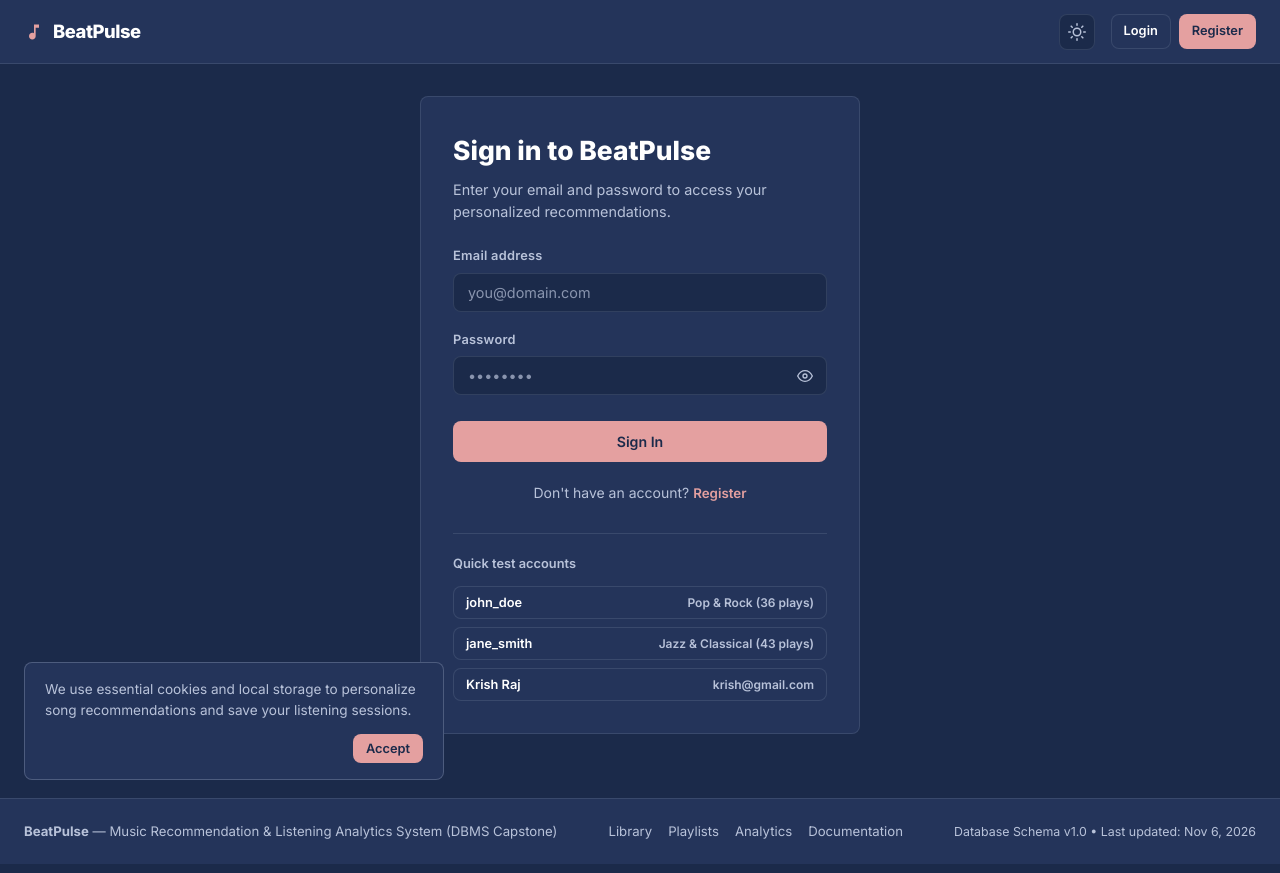
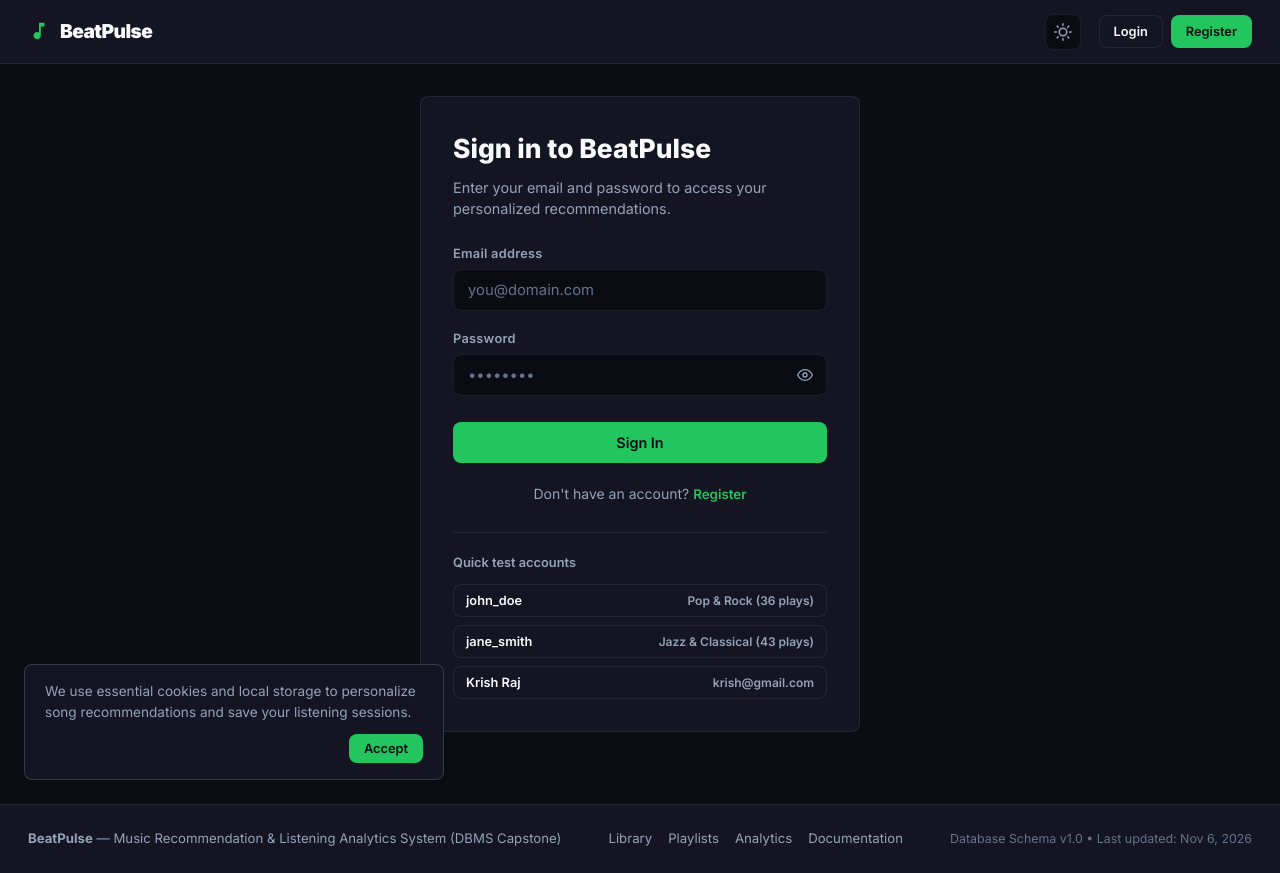
Before and after one commit to KrishRaj007/DBMS-Capstone, a React (Vite) app in the folder Frontend/: page /login in a window 1280 px wide. Built offline with nearby package versions, Linux system fonts and the light colour scheme.

Commit message:
feat(ui): complete UI overhaul using UI/UX Pro Max OLED music streaming design system

```diff
--- a/Frontend/src/index.css
+++ b/Frontend/src/index.css
@@ -1,60 +1,83 @@
 /* ============================================================
-   BeatPulse — Music Recommendation & Listening Analytics
-   Human-Crafted Music & DBMS Experience
-   Font: "Inter" only (no fallback)
-   Background: #1B2A4A | Surface: #24345A | Primary: #E4A0A0
-   Secondary: #EED9A0 | Text: #FFFFFF | Text-muted: #B8C2D9
-   Danger: #EF4444 | Radius: 8px everywhere
+   BeatPulse — Modern Music Streaming & Listening Analytics
+   Generated via UI/UX Pro Max Engine
+   Dark Mode (OLED) & Electric Accent Architecture
+   Typography: "Inter"
+   Border Radius: 8px consistent
    ============================================================ */
 
-@import url('https://fonts.googleapis.com/css2?family=Inter:wght@300;400;500;600;700;800&display=swap');
+@import url('https://fonts.googleapis.com/css2?family=Inter:wght@300;400;500;600;700;800;900&display=swap');
 
-/* ── Design Tokens ──────────────────────────────────────────── */
+/* ── Modern Design Tokens ───────────────────────────────────── */
 :root {
-  --bg:              #1B2A4A;
-  --surface:         #24345A;
-  --surface-hover:   #2C3E6B;
-  --surface-active:  #1F2E52;
-  --primary:         #E4A0A0;
-  --primary-hover:   #EEB8B8;
-  --primary-subtle:  rgba(228, 160, 160, 0.12);
-  --secondary:       #EED9A0;
-  --secondary-hover: #F6E6BC;
-  --secondary-subtle:rgba(238, 217, 160, 0.12);
-  --text:            #FFFFFF;
-  --text-muted:      #B8C2D9;
+  --bg:              #0B0B14;
+  --surface:         #141422;
+  --surface-hover:   #1C1C30;
+  --surface-active:  #252540;
+
+  --primary:         #22C55E;
+  --primary-hover:   #16A34A;
+  --primary-subtle:  rgba(34, 197, 94, 0.12);
+
+  --secondary:       #6366F1;
+  --secondary-hover: #4F46E5;
+  --secondary-subtle:rgba(99, 102, 241, 0.14);
+
+  --accent:          #38BDF8;
+
+  --text:            #F8FAFC;
+  --text-muted:      #94A3B8;
+  --text-dim:        #64748B;
+
   --danger:          #EF4444;
   --danger-hover:    #DC2626;
   --danger-subtle:   rgba(239, 68, 68, 0.14);
+
   --radius:          8px;
-  --border:          rgba(184, 194, 217, 0.14);
-  --border-strong:   rgba(184, 194, 217, 0.28);
-  --border-focus:    #E4A0A0;
+  --border:          rgba(255, 255, 255, 0.08);
+  --border-strong:   rgba(255, 255, 255, 0.16);
+  --border-focus:    #22C55E;
+
+  --shadow-sm:       0 1px 2px rgba(0, 0, 0, 0.3);
+  --shadow-md:       0 4px 12px rgba(0, 0, 0, 0.4);
+  --shadow-lg:       0 10px 25px rgba(0, 0, 0, 0.5);
 }
 
 [data-theme="light"] {
-  --bg:              #F4F7FB;
+  --bg:              #F8FAFC;
   --surface:         #FFFFFF;
-  --surface-hover:   #F0F4FA;
-  --surface-active:  #E8EEF7;
-  --primary:         #B86B6B;
-  --primary-hover:   #A05555;
-  --primary-subtle:  rgba(184, 107, 107, 0.12);
-  --secondary:       #8F7335;
-  --secondary-hover: #755D28;
-  --secondary-subtle:rgba(143, 115, 53, 0.12);
-  --text:            #1B2A4A;
-  --text-muted:      #4A5B7D;
+  --surface-hover:   #F1F5F9;
+  --surface-active:  #E2E8F0;
+
+  --primary:         #16A34A;
+  --primary-hover:   #15803D;
+  --primary-subtle:  rgba(22, 163, 74, 0.12);
+
+  --secondary:       #4F46E5;
+  --secondary-hover: #4338CA;
+  --secondary-subtle:rgba(79, 70, 229, 0.12);
+
+  --accent:          #0284C7;
+
+  --text:            #0F172A;
+  --text-muted:      #475569;
+  --text-dim:        #94A3B8;
+
   --danger:          #DC2626;
   --danger-hover:    #B91C1C;
   --danger-subtle:   rgba(220, 38, 38, 0.12);
+
   --radius:          8px;
-  --border:          #D3DEEE;
-  --border-strong:   #BAC9DE;
-  --border-focus:    #B86B6B;
+  --border:          #E2E8F0;
+  --border-strong:   #CBD5E1;
+  --border-focus:    #16A34A;
+
+  --shadow-sm:       0 1px 2px rgba(0, 0, 0, 0.05);
+  --shadow-md:       0 4px 6px -1px rgba(0, 0, 0, 0.1);
+  --shadow-lg:       0 10px 15px -3px rgba(0, 0, 0, 0.1);
 }
 
-/* ── Reset & Typography ─────────────────────────────────────── */
+/* ── Base Setup ─────────────────────────────────────────────── */
 *,
 *::before,
 *::after {
@@ -73,25 +96,24 @@ body {
   font-family: 'Inter';
   background-color: var(--bg);
   color: var(--text);
-  line-height: 1.6;
+  line-height: 1.5;
   min-height: 100vh;
   -webkit-font-smoothing: antialiased;
-  -moz-osx-font-smoothing: grayscale;
 }
 
 h1, h2, h3, h4, h5, h6, p, span, a, button, input, select, textarea, div {
   font-family: 'Inter';
 }
 
-/* ── Browser Surfaces Theming ───────────────────────────────── */
+/* ── Custom Scrollbars & Focus Rings ────────────────────────── */
 ::selection {
   background-color: var(--primary);
-  color: #1B2A4A;
+  color: #0B0B14;
 }
 
 ::-webkit-scrollbar {
-  width: 7px;
-  height: 7px;
+  width: 6px;
+  height: 6px;
 }
 ::-webkit-scrollbar-track {
   background: var(--bg);
@@ -110,12 +132,12 @@ h1, h2, h3, h4, h5, h6, p, span, a, button, input, select, textarea, div {
 }
 
 a {
-  color: var(--primary);
+  color: var(--text);
   text-decoration: none;
   transition: color 0.15s ease;
 }
 a:hover {
-  color: var(--secondary);
+  color: var(--primary);
 }
 
 button {
@@ -124,7 +146,7 @@ button {
   outline: none;
   border-radius: var(--radius);
   font-family: 'Inter';
-  transition: background-color 0.15s ease, border-color 0.15s ease, color 0.15s ease, opacity 0.15s ease;
+  transition: all 0.15s ease;
 }
 
 input, select, textarea {
@@ -133,7 +155,7 @@ input, select, textarea {
   font-family: 'Inter';
 }
 
-/* ── App Layout ─────────────────────────────────────────────── */
+/* ── Global Layout Wrapper ──────────────────────────────────── */
 .app-layout {
   display: flex;
   flex-direction: column;
@@ -142,9 +164,9 @@ input, select, textarea {
 }
 
 .page-container {
-  max-width: 1200px;
+  max-width: 1240px;
   margin: 0 auto;
-  padding: 32px 24px 64px;
+  padding: 32px 24px 72px;
   width: 100%;
 }
 
@@ -158,32 +180,19 @@ input, select, textarea {
 }
 
 .page-title {
-  font-size: 1.9rem;
+  font-size: 2rem;
   font-weight: 800;
-  letter-spacing: -0.025em;
+  letter-spacing: -0.03em;
   color: var(--text);
+  line-height: 1.15;
   margin-bottom: 6px;
 }
 
 .page-subtitle {
   color: var(--text-muted);
   font-size: 0.95rem;
-  max-width: 680px;
+  max-width: 700px;
   line-height: 1.55;
-}
-
-/* ── Humanized Content Blocks ───────────────────────────────── */
-.editorial-lead {
-  font-size: 1.1rem;
-  line-height: 1.6;
-  color: var(--text-muted);
-  max-width: 620px;
-}
-
-.editorial-note {
-  font-size: 0.85rem;
-  color: var(--text-muted);
-  line-height: 1.5;
 }
 
 /* ── Card Surfaces ──────────────────────────────────────────── */
@@ -192,7 +201,7 @@ input, select, textarea {
   border: 1px solid var(--border);
   border-radius: var(--radius);
   padding: 24px;
-  transition: border-color 0.15s ease;
+  transition: border-color 0.2s ease, background-color 0.2s ease;
 }
 
 .card:hover {
@@ -200,14 +209,14 @@ input, select, textarea {
 }
 
 .hover-card {
-  transition: border-color 0.15s ease, background-color 0.15s ease;
+  transition: border-color 0.2s ease, background-color 0.2s ease;
 }
 .hover-card:hover {
   background-color: var(--surface-hover);
   border-color: var(--border-strong);
 }
 
-/* ── Layout Grids ───────────────────────────────────────────── */
+/* ── Responsive Grids ───────────────────────────────────────── */
 .grid-cols-2 {
   display: grid;
   grid-template-columns: repeat(2, minmax(0, 1fr));
@@ -241,15 +250,15 @@ input, select, textarea {
   }
 }
 
-/* ── Button Hierarchy ───────────────────────────────────────── */
+/* ── Modern Button Styling ──────────────────────────────────── */
 .btn {
   display: inline-flex;
   align-items: center;
   justify-content: center;
   gap: 8px;
-  padding: 9px 18px;
+  padding: 10px 18px;
   font-weight: 600;
-  font-size: 0.885rem;
+  font-size: 0.9rem;
   border-radius: var(--radius);
   border: 1px solid transparent;
   white-space: nowrap;
@@ -257,7 +266,7 @@ input, select, textarea {
 
 .btn-primary {
   background-color: var(--primary);
-  color: #1B2A4A;
+  color: #0B0B14;
 }
 .btn-primary:hover:not(:disabled) {
   background-color: var(--primary-hover);
@@ -282,13 +291,13 @@ input, select, textarea {
 }
 
 .btn-sm {
-  padding: 6px 12px;
+  padding: 6px 14px;
   font-size: 0.8rem;
 }
 
 .btn-lg {
   padding: 12px 24px;
-  font-size: 0.95rem;
+  font-size: 1rem;
 }
 
 .btn-full {
@@ -296,11 +305,11 @@ input, select, textarea {
 }
 
 .btn:disabled {
-  opacity: 0.55;
+  opacity: 0.5;
   cursor: not-allowed;
 }
 
-/* ── Form Controls & Polish ─────────────────────────────────── */
+/* ── Form Controls & Banners ────────────────────────────────── */
 .form-group {
   margin-bottom: 18px;
 }
@@ -316,11 +325,11 @@ input, select, textarea {
 
 .form-input {
   width: 100%;
-  padding: 10px 14px;
+  padding: 11px 14px;
   background-color: var(--bg);
   border: 1px solid var(--border);
   color: var(--text);
-  font-size: 0.9rem;
+  font-size: 0.925rem;
   border-radius: var(--radius);
   transition: border-color 0.15s ease;
 }
@@ -330,11 +339,9 @@ input, select, textarea {
 }
 
 .form-input::placeholder {
-  color: var(--text-muted);
-  opacity: 0.7;
+  color: var(--text-dim);
 }
 
-/* ── Form Notification Banners ──────────────────────────────── */
 .form-error-banner {
   display: flex;
   align-items: center;
@@ -353,9 +360,9 @@ input, select, textarea {
   display: flex;
   align-items: center;
   gap: 10px;
-  background-color: var(--secondary-subtle);
-  border: 1px solid var(--secondary);
-  color: var(--secondary);
+  background-color: var(--primary-subtle);
+  border: 1px solid var(--primary);
+  color: var(--primary);
   padding: 12px 16px;
   border-radius: var(--radius);
   margin-bottom: 20px;
@@ -370,7 +377,7 @@ input, select, textarea {
   left: 16px;
   z-index: 10000;
   background-color: var(--primary);
-  color: #1B2A4A;
+  color: #0B0B14;
   padding: 8px 16px;
   border-radius: var(--radius);
   font-weight: 700;
@@ -405,7 +412,7 @@ input, select, textarea {
   z-index: 1000;
   background-color: var(--surface);
   border-bottom: 1px solid var(--border);
-  padding: 0 24px;
+  padding: 0 28px;
   height: 64px;
   display: flex;
   align-items: center;
@@ -415,22 +422,22 @@ input, select, textarea {
 .header-left, .header-right {
   display: flex;
   align-items: center;
-  gap: 16px;
+  gap: 18px;
 }
 
 .header-logo {
   display: flex;
   align-items: center;
-  gap: 9px;
-  font-size: 1.15rem;
-  font-weight: 800;
+  gap: 10px;
+  font-size: 1.2rem;
+  font-weight: 900;
   color: var(--text);
-  letter-spacing: -0.025em;
+  letter-spacing: -0.03em;
 }
 
 .header-logo svg {
-  width: 20px;
-  height: 20px;
+  width: 22px;
+  height: 22px;
   fill: var(--primary);
 }
 
@@ -442,7 +449,7 @@ input, select, textarea {
 }
 
 .header-nav a {
-  padding: 7px 12px;
+  padding: 7px 14px;
   color: var(--text-muted);
   font-size: 0.875rem;
   font-weight: 500;
@@ -472,28 +479,28 @@ input, select, textarea {
   background-color: var(--bg);
   border: 1px solid var(--border);
   color: var(--text);
-  padding: 7px 12px 7px 32px;
+  padding: 8px 14px 8px 34px;
   font-size: 0.85rem;
   width: 210px;
   border-radius: var(--radius);
-  transition: all 0.15s ease;
+  transition: all 0.2s ease;
 }
 
 .site-search input:focus {
-  width: 270px;
+  width: 280px;
   border-color: var(--border-focus);
 }
 
 .site-search-icon {
   position: absolute;
-  left: 10px;
-  color: var(--text-muted);
+  left: 11px;
+  color: var(--text-dim);
   pointer-events: none;
   display: flex;
   align-items: center;
 }
 
-/* ── 1. Dark Mode Toggle ────────────────────────────────────── */
+/* ── 1. Theme Toggle ────────────────────────────────────────── */
 .theme-toggle {
   background-color: var(--bg);
   color: var(--text-muted);
@@ -506,7 +513,7 @@ input, select, textarea {
   border-radius: var(--radius);
 }
 .theme-toggle:hover {
-  color: var(--primary);
+  color: var(--text);
   border-color: var(--border-strong);
 }
 
@@ -567,7 +574,7 @@ input, select, textarea {
   }
 }
 
-/* ── Authentic Relational Badges ────────────────────────────── */
+/* ── System & Music Badges ──────────────────────────────────── */
 .badge-provenance {
   display: inline-flex;
   align-items: center;
@@ -594,22 +601,23 @@ input, select, textarea {
   border-radius: var(--radius);
 }
 
-/* ── Metric Display ─────────────────────────────────────────── */
+/* ── KPI Stat Boxes ─────────────────────────────────────────── */
 .stat-box {
   background-color: var(--surface);
   border: 1px solid var(--border);
   border-radius: var(--radius);
-  padding: 18px 20px;
+  padding: 20px;
   display: flex;
   flex-direction: column;
 }
 
 .stat-box-value {
-  font-size: 1.85rem;
+  font-size: 2rem;
   font-weight: 800;
   color: var(--text);
   line-height: 1.1;
   margin-bottom: 4px;
+  letter-spacing: -0.02em;
 }
 
 .stat-box-label {
@@ -620,11 +628,11 @@ input, select, textarea {
 
 .stat-box-sub {
   font-size: 0.75rem;
-  color: var(--text-muted);
+  color: var(--text-dim);
   margin-top: 4px;
 }
 
-/* ── Track Row ──────────────────────────────────────────────── */
+/* ── Song Item Row ──────────────────────────────────────────── */
 .song-row {
   display: flex;
   align-items: center;
@@ -656,8 +664,8 @@ input, select, textarea {
 }
 
 .btn-play-trigger {
-  width: 34px;
-  height: 34px;
+  width: 36px;
+  height: 36px;
   border-radius: var(--radius);
   background-color: var(--bg);
   border: 1px solid var(--border);
@@ -671,17 +679,17 @@ input, select, textarea {
 
 .btn-play-trigger:hover {
   background-color: var(--primary);
-  color: #1B2A4A;
+  color: #0B0B14;
   border-color: var(--primary);
 }
 
 .btn-play-trigger.is-playing {
   background-color: var(--primary);
-  color: #1B2A4A;
+  color: #0B0B14;
   border-color: var(--primary);
 }
 
-/* Equalizer with smooth cubic-bezier */
+/* Equalizer Bars */
 .mini-equalizer {
   display: flex;
   align-items: flex-end;
@@ -704,15 +712,15 @@ input, select, textarea {
 }
 
 .song-art-badge {
-  width: 34px;
-  height: 34px;
+  width: 36px;
+  height: 36px;
   background-color: var(--bg);
   border: 1px solid var(--border);
   border-radius: var(--radius);
   display: flex;
   align-items: center;
   justify-content: center;
-  color: var(--text-muted);
+  color: var(--text-dim);
   flex-shrink: 0;
 }
 
@@ -759,7 +767,7 @@ input, select, textarea {
 
 .song-duration-label {
   font-size: 0.8rem;
-  color: var(--text-muted);
+  color: var(--text-dim);
 }
 
 /* ── Star Rating ────────────────────────────────────────────── */
@@ -781,17 +789,17 @@ input, select, textarea {
 
 .star-btn.active,
 .star-btn:hover {
-  color: var(--secondary);
+  color: #F59E0B;
 }
 
-/* ── Dropdowns ──────────────────────────────────────────────── */
+/* ── Dropdown Menus ─────────────────────────────────────────── */
 .playlist-dropdown-menu {
   position: absolute;
   right: 0;
   top: 100%;
   margin-top: 6px;
   background-color: var(--surface);
-  border: 1px solid var(--border);
+  border: 1px solid var(--border-strong);
   border-radius: var(--radius);
   padding: 10px;
   z-index: 100;
@@ -821,9 +829,9 @@ input, select, textarea {
 }
 
 .copy-button.copied {
-  background-color: var(--secondary-subtle);
-  border-color: var(--secondary);
-  color: var(--secondary);
+  background-color: var(--primary-subtle);
+  border-color: var(--primary);
+  color: var(--primary);
 }
 
 /* ── 13. Password Input ─────────────────────────────────────── */
@@ -857,7 +865,7 @@ input, select, textarea {
 .modal-backdrop {
   position: fixed;
   inset: 0;
-  background-color: rgba(27, 42, 74, 0.78);
+  background-color: rgba(11, 11, 20, 0.85);
   display: flex;
   align-items: center;
   justify-content: center;
@@ -925,7 +933,7 @@ input, select, textarea {
   width: 40px;
   height: 40px;
   background-color: var(--surface);
-  border: 1px solid var(--border);
+  border: 1px solid var(--border-strong);
   color: var(--text);
   border-radius: var(--radius);
   display: flex;
@@ -944,7 +952,7 @@ input, select, textarea {
 
 .back-to-top-btn:hover {
   background-color: var(--primary);
-  color: #1B2A4A;
+  color: #0B0B14;
   border-color: var(--primary);
 }
 
@@ -978,7 +986,7 @@ input, select, textarea {
   bottom: 24px;
   left: 24px;
   background-color: var(--surface);
-  border: 1px solid var(--border);
+  border: 1px solid var(--border-strong);
   color: var(--text);
   padding: 8px 14px;
   border-radius: var(--radius);
@@ -991,7 +999,7 @@ input, select, textarea {
 }
 
 .floating-contact-trigger:hover {
-  border-color: var(--border-strong);
+  border-color: var(--primary);
   color: var(--primary);
 }
 
@@ -1062,7 +1070,7 @@ input, select, textarea {
 .spinner-circle {
   width: 28px;
   height: 28px;
-  border: 2px solid var(--border);
+  border: 2px solid var(--border-strong);
   border-top-color: var(--primary);
   border-radius: 50%;
   animation: spin 0.8s linear infinite;
@@ -1080,7 +1088,7 @@ input, select, textarea {
 /* ── 18. Last Updated Date Widget ───────────────────────────── */
 .last-updated-widget {
   font-size: 0.775rem;
-  color: var(--text-muted);
+  color: var(--text-dim);
   display: inline-flex;
   align-items: center;
   gap: 6px;
@@ -1091,7 +1099,7 @@ input, select, textarea {
   margin-top: auto;
   background-color: var(--surface);
   border-top: 1px solid var(--border);
-  padding: 22px 24px;
+  padding: 24px 28px;
   display: flex;
   justify-content: space-between;
   align-items: center;
```
Also changed, not shown: Frontend/src/pages/Landing.jsx (+82 -89 lines), 1 other file (tests, documents, lock files or other folders).
